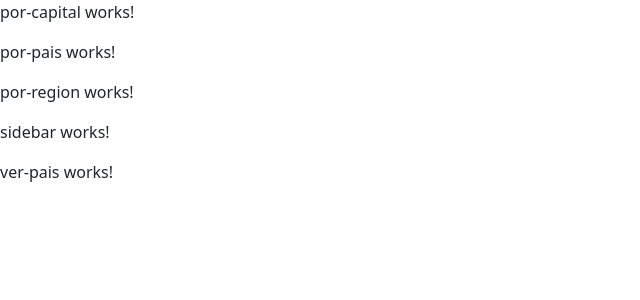
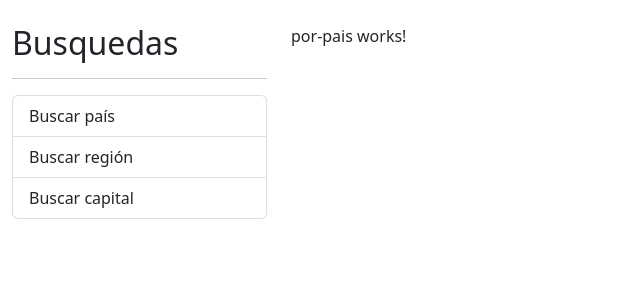
Before and after one commit to txvdev/angular-paisesApp, an Angular app: page / in a window 1280 px wide. Shown: the top 300 px of the page, without its empty margins (0-640 px from the left). Built offline with nearby package versions, Linux system fonts and the light colour scheme.

Commit message:
Html and route configuration

```diff
--- a/src/app/app.component.html
+++ b/src/app/app.component.html
@@ -1,6 +1,15 @@
-<app-por-capital></app-por-capital>
-<app-por-pais></app-por-pais>
-<app-por-region></app-por-region>
-<app-sidebar></app-sidebar>
+<div class="row container mt-4">
+  <div class="col-3">
+    <h2>Busquedas</h2>
+    <hr/>
+    <ul class="list-group">
+      <li class="list-group-item">Buscar país</li>
+      <li class="list-group-item">Buscar región</li>
+      <li class="list-group-item">Buscar capital</li>
+    </ul>
+  </div>
 
-<app-ver-pais></app-ver-pais>
+  <div class="col">
+    <router-outlet></router-outlet>
+  </div>
+</div>
--- a/src/app/app.module.ts
+++ b/src/app/app.module.ts
@@ -1,5 +1,6 @@
 import { NgModule } from '@angular/core';
 import { BrowserModule } from '@angular/platform-browser';
+import { AppRoutingModule } from './app-routing.module';
 
 import { AppComponent } from './app.component';
 import { PaisModule } from './pais/pais.module';
@@ -11,8 +12,9 @@
   ],
   imports: [
     BrowserModule,
+    AppRoutingModule,
     PaisModule,
-    SharedModule
+    SharedModule,
   ],
   providers: [],
   bootstrap: [AppComponent]
```
Also changed, not shown: src/app/app-routing.module.ts (added, +40 -0 lines), 1 other file (tests, documents, lock files or other folders).
